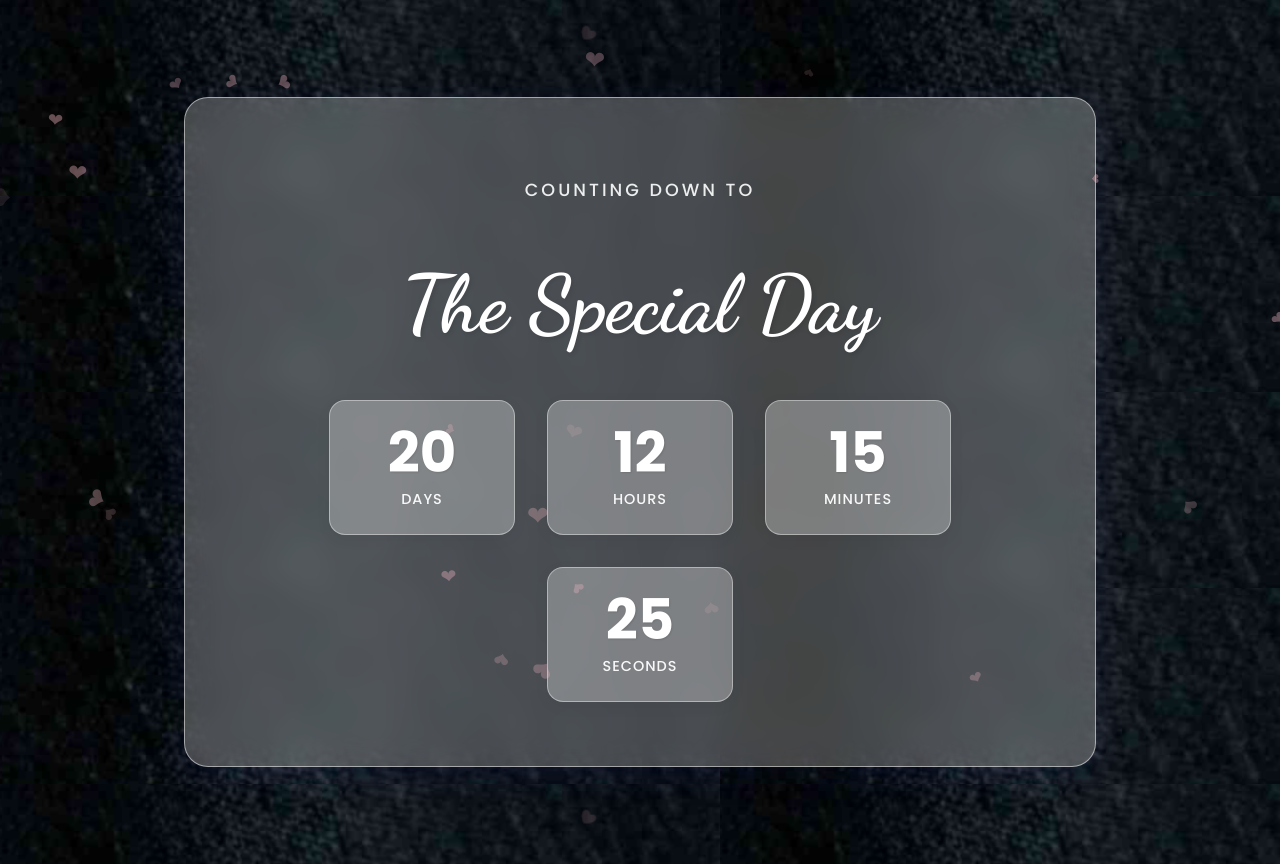
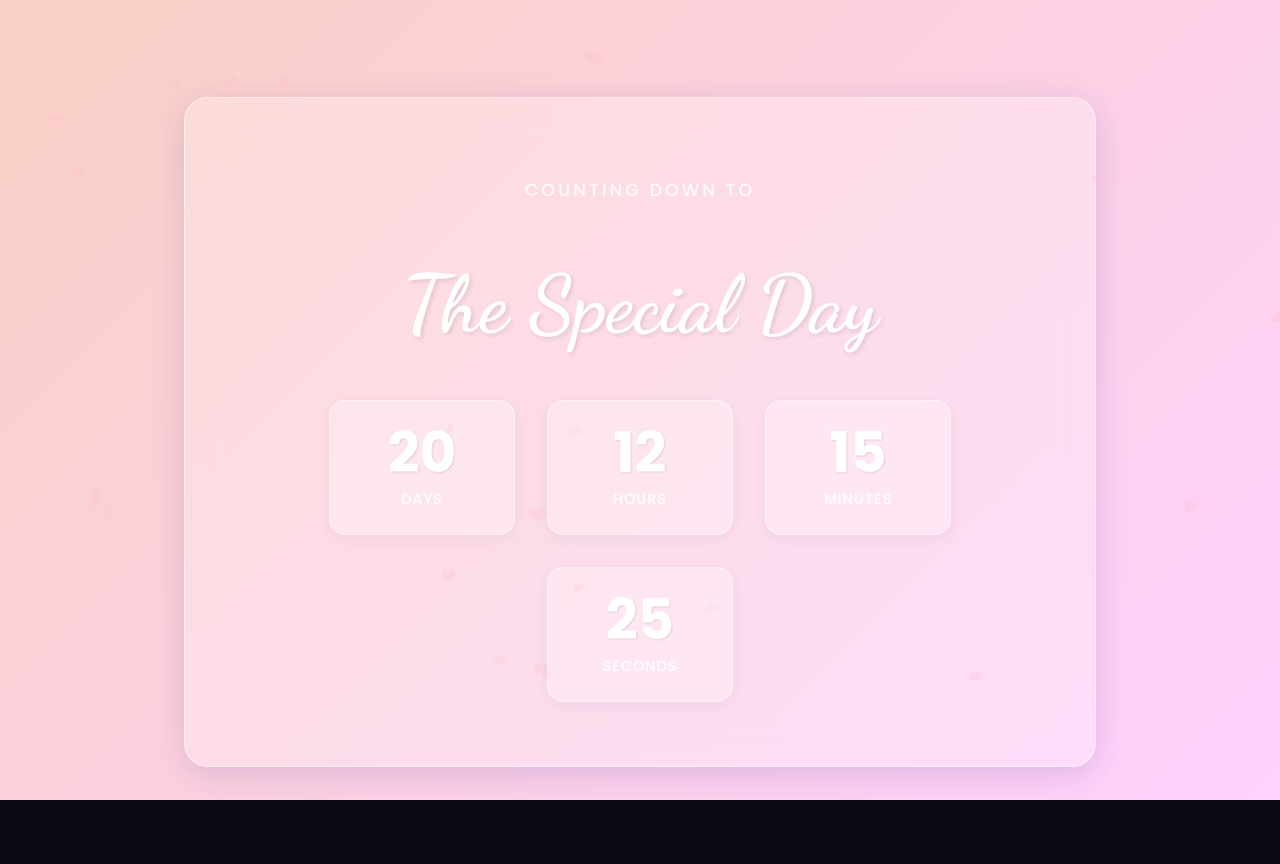
Before and after one commit to kiramogs/Countdown, a React (Vite) app: page / in a window 1280 px wide. After the commit the page ends 800 px from the top, so only its background shows below. Built offline with nearby package versions, Linux system fonts and the light colour scheme.

Commit message:
Add pink gradient background to countdown screen only

```diff
--- a/src/App.jsx
+++ b/src/App.jsx
@@ -65,6 +65,12 @@ function App() {
             animate={{ opacity: 1 }}
             exit={{ opacity: 0 }}
             transition={{ duration: 1 }}
+            style={{
+              position: 'fixed',
+              inset: 0,
+              background: 'linear-gradient(135deg, #fad0c4 0%, #ffd1ff 100%)',
+              zIndex: 5
+            }}
           >
             {/* Simple countdown without the broken HeroSequence */}
             <div className="glass-card-container">
```
